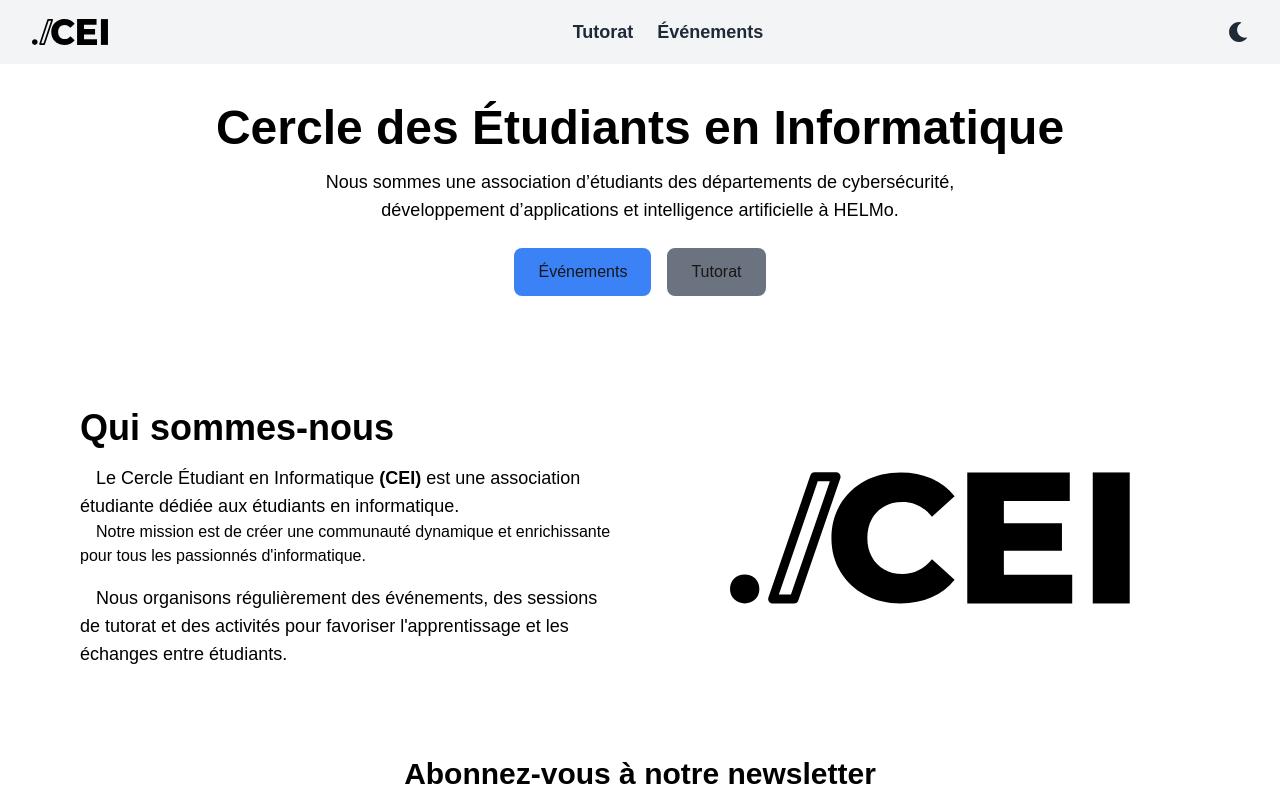
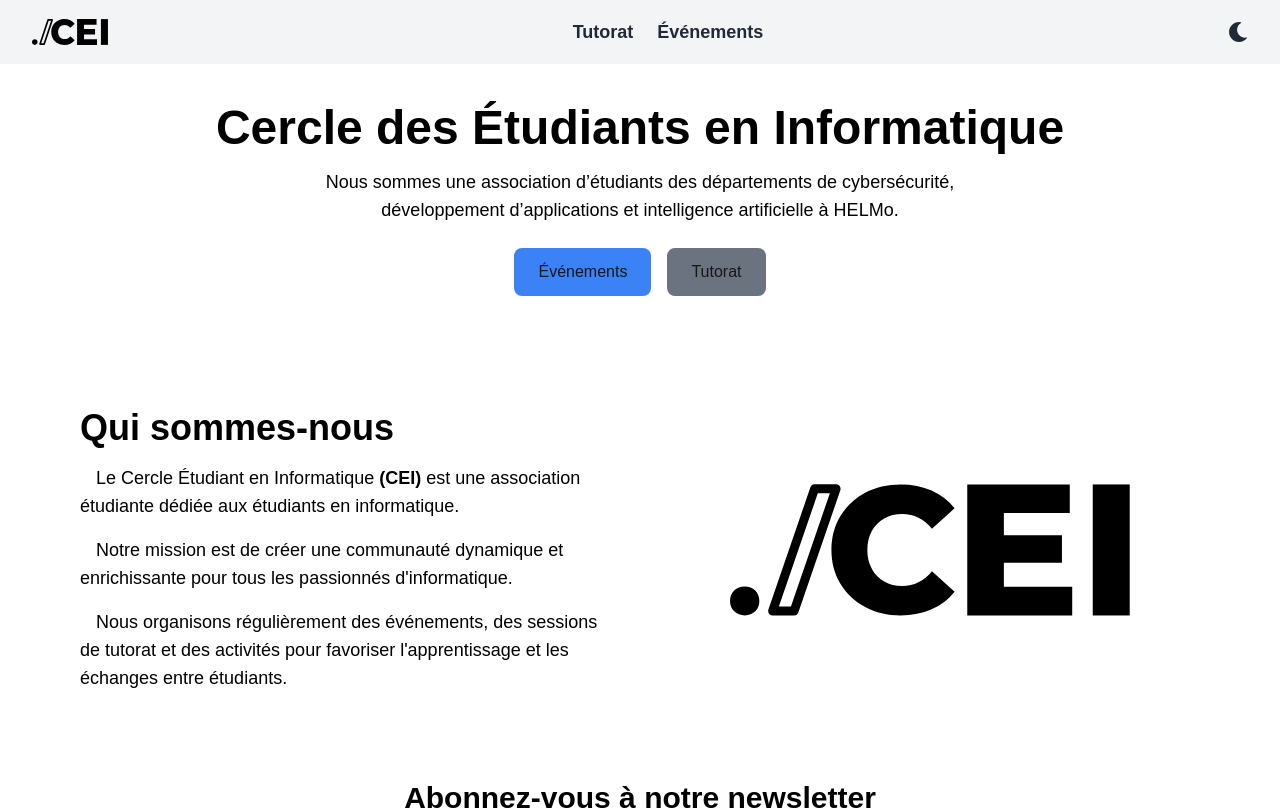
Before and after one commit to NapoTwiixe306/cei-site, a Next.js app: page / in a window 1280 px wide. Shown: the top 810 px of the page. Built offline with nearby package versions, Linux system fonts and the light colour scheme.

Commit message:
fix: fix d'un className qui n'était pas le bon pour un <p>

```diff
--- a/app/page.tsx
+++ b/app/page.tsx
@@ -84,9 +84,10 @@
               Le Cercle Étudiant en Informatique <span className="font-bold">(CEI)</span> est une association
               étudiante dédiée aux étudiants en informatique. <br/>
             </p>
-            <p className="section-text indent-4 text-black dark:text-white">Notre mission est de
-              créer une communauté dynamique et enrichissante pour tous les passionnés
-              d&#39;informatique.</p>
+            <p className="section-text indent-4 text-black dark:text-white mt-4 text-base sm:text-lg">
+              Notre mission est de créer une communauté dynamique et enrichissante pour tous les passionnés
+              d&#39;informatique.
+            </p>
             <p className="section-text indent-4 text-black dark:text-white mt-4 text-base sm:text-lg">
               Nous organisons régulièrement des événements, des sessions de tutorat
               et des activités pour favoriser l&#39;apprentissage et les échanges
@@ -134,7 +135,7 @@
             <Link href="https://www.facebook.com/CEI.HELMo" target="_blank">
               <FaFacebook className="w-6 h-6 text-blue-600 hover:text-blue-800 transition duration-200" />
             </Link>
-            <Link href="https://www.instagram.com/CEI.HELMo/" target="_blank">
+            <Link href="https://www.instagram.com/cei.helmo/" target="_blank">
               <FaInstagram className="w-6 h-6 text-pink-600 hover:text-pink-800 transition duration-200" />
             </Link>
           </div>
```
